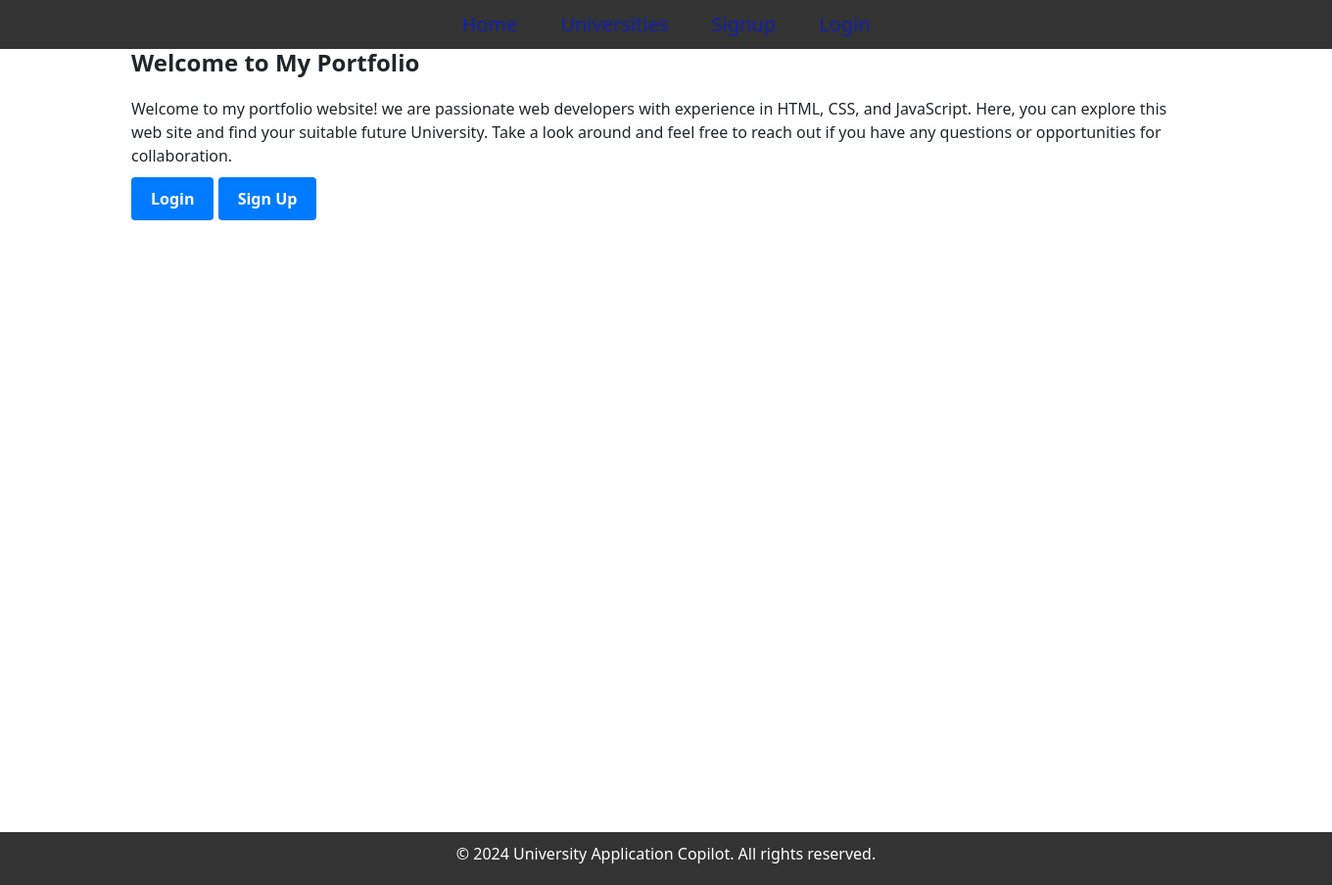
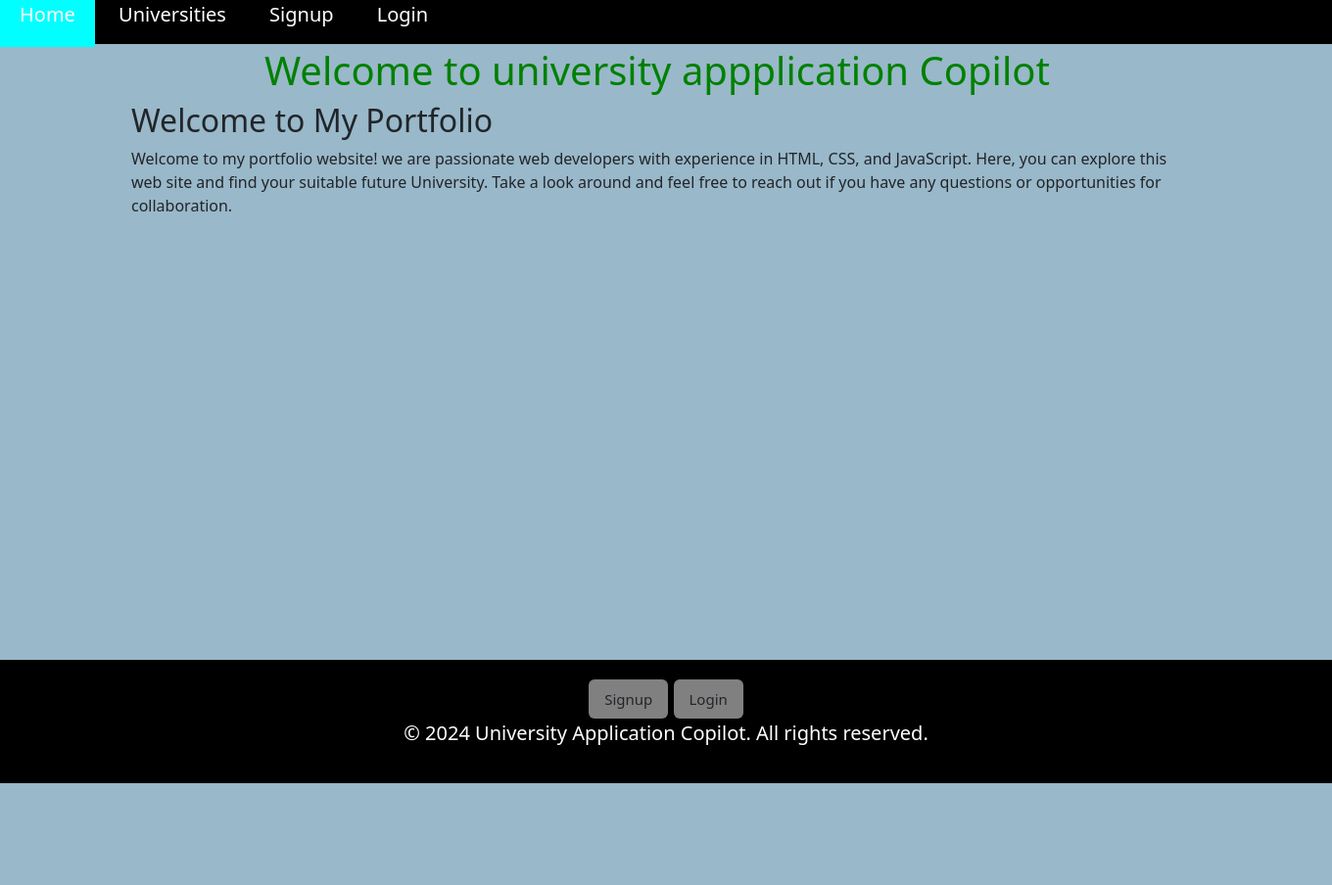
Before and after one commit to RangiraDave/My_portfolio_project_V1, a Flask app: page / in a window 1360 px wide. Shown: the whole page at 98% size. After the commit the page ends 800 px from the top, so only its background shows below. Run offline with Flask 3, Linux system fonts and the light colour scheme.

Commit message:
My potifolio project

```diff
--- a/app/static/css/style.css
+++ b/app/static/css/style.css
@@ -1,74 +1,66 @@
-/* Common Styles */
-/* Reset default margin and padding for all elements
  body {
     background-color: rgb(153, 184, 201);
     background-repeat:no-repeat;
     background-position: center;
-
     background-size: 500px 650px;
-
   }
 
-.container {
+.navu {
     background-color:black;
-    height: 40px;
+    height: 45px;
     position: fixed;
     top:0px;
     left: 0px;
-    width: 100%
+    width: 100%;
   }
 
-/* Header Styles */
-header {
-    background-color: #333;
-    color: #fff;
-    padding: 10px 0;
-    text-align: center;
-    height: 9%;
+.navu a:hover{
+    color: white;
+    background-color: aqua;
 }
 
-/* Headers */
-h1, h2, h3 {
-    margin: 0;
-    font-weight: bold;
-    margin-bottom: 20px;
-}
-
-h1 {
-    font-size: 24px;
-}
-
-h2 {
+a {
+    color:white;
+    display: inline;
+    padding: 20px 20px;
+    text-decoration: none;
     font-size: 20px;
   }
 
-h3 {
-    font-size: 18px;
+@keyframes move {
+    0% { transform: translatex(50%); }
+    50% { transform: translatex(80px); }
+    100% { transform: translateX(0); }
   }
 
-/* Paragraphs */
-p {
-    margin: 0 0 10px;
+.h11{
+animation: move 15s linear infinite;
+color:green;
+}
+.bt{
+    background-color:black;
+  color: white;
+  text-align: center;
+  padding: 20px 0;
+  position: fixed;
+  bottom: 0;
+  left: 0;
+  width: 100%;
+  font-size: 20px;
    }
 
-/* Buttons */
-button, .btn {
-    display: inline-block;
-    padding: 10px 20px;
-    font-size: 16px;
-    font-weight: bold;
-    text-align: center;
-    text-decoration: none;
-    border: none;
-    border-radius: 4px;
-    cursor: pointer;
-    background-color: #007bff;
-    color: #fff;
+.bt a:hover{
+    color:black;
+    background-color: white;
   }
 
-.btn:hover {
-    background-color: #0056b3;
+.bt a{
+background-color:grey;
+padding: 8px 15px;
+text-decoration: none;
+font-size: 15px;
 }
+
 
 /* Forms */
 input[type="text"],
@@ -76,17 +68,18 @@
 input[type="password"],
 textarea {
     display: block;
-    width: 100%;
-    padding: 10px;
+    width: 80%;
+    padding: 8px;
     font-size: 16px;
     border: 1px solid #ccc;
     border-radius: 4px;
 }
 
 .form-control {
+   color:red;
    margin-bottom: 20px;
-    width: 100%;
-    padding: 10px;
+    width: 80%;
+    padding: 8px;
     border: 1px solid #ccc;
     border-radius: 5px;
 }
@@ -96,53 +89,3 @@
     font-size: 14px;
     margin-bottom: 10px;
 }
-
-/* footer Styles */
-footer {
-    background-color: #333;
-    color: #fff;
-    padding: 10px 0;
-    text-align: center;
-    height: 9%;
-}
-
-/* Links */
-nav ul {
-    list-style-type: none;
-    margin:0;
-    padding:0;
-  }
-
- li {
-    display: inline;
-  }
-  a {
-    color:#1221a8;
-    display: inline;
-  padding: 20px 20px;
-  text-decoration: none;
-  font-size: 20px;
-  }
-  nav a:hover {
-    color: white;
-    background-color: #333;
-    transition: background-size 0.3s;
-    background-size: 30%;
-    background-position: 0 100%;
-    background-repeat: no-repeat;
-  }
-a:hover {
-    text-decoration: underline;
-}
-
-
-/* Script Styles */
-script {
-    position: fixed;
-    left: 0;
-    bottom: 0;
-}
-
-main {
-    height: 100vh;
-}
--- a/app/templates/base.html
+++ b/app/templates/base.html
@@ -13,13 +13,14 @@
         <header>
             <div class="container">
                 <!-- <h1> Welcome to University Application Copilot</h1> -->
-                <nav>
+                <nav class="navu">
                         <a href="/">Home</a>
                         <a href="/universities">Universities</a>
                         <a href="/signup">Signup</a>
                         <a href="/login">Login</a>
                 </nav>
             </div>
+            </br> <br>
         </header>
         <main>
             <div class="container">
@@ -29,6 +30,8 @@
         </main>
         <footer class="bt">
             <div class="container"></div>
+            <a href="/signup" class="btn"> Signup</a>
+            <a href="/login" class="btn"> Login</a>
             <p>&copy; 2024 University Application Copilot. All rights reserved.</p>
             </div>
         </footer>
--- a/app/templates/home.html
+++ b/app/templates/home.html
@@ -2,14 +2,12 @@
 
 {% block content %}
 <div class="container">
-    <h1>Welcome to My Portfolio</h1>
+    <h1 class="h11">Welcome to university appplication Copilot</h1>
+    <h2>Welcome to My Portfolio</h2>
     <p>
         Welcome to my portfolio website! we are passionate web developers with experience in HTML, CSS, and JavaScript.
         Here, you can explore this web site and find your suitable future University.
         Take a look around and feel free to reach out if you have any questions or opportunities for collaboration.
     </p>
-    </p>
-    <a href="/login" class="btn">Login</a>
-    <a href="/signup" class="btn">Sign Up</a>
 </div>
 {% endblock %}
```
Also changed, not shown: 1 other file. Lines whose indentation alone changed are shown as unchanged.
